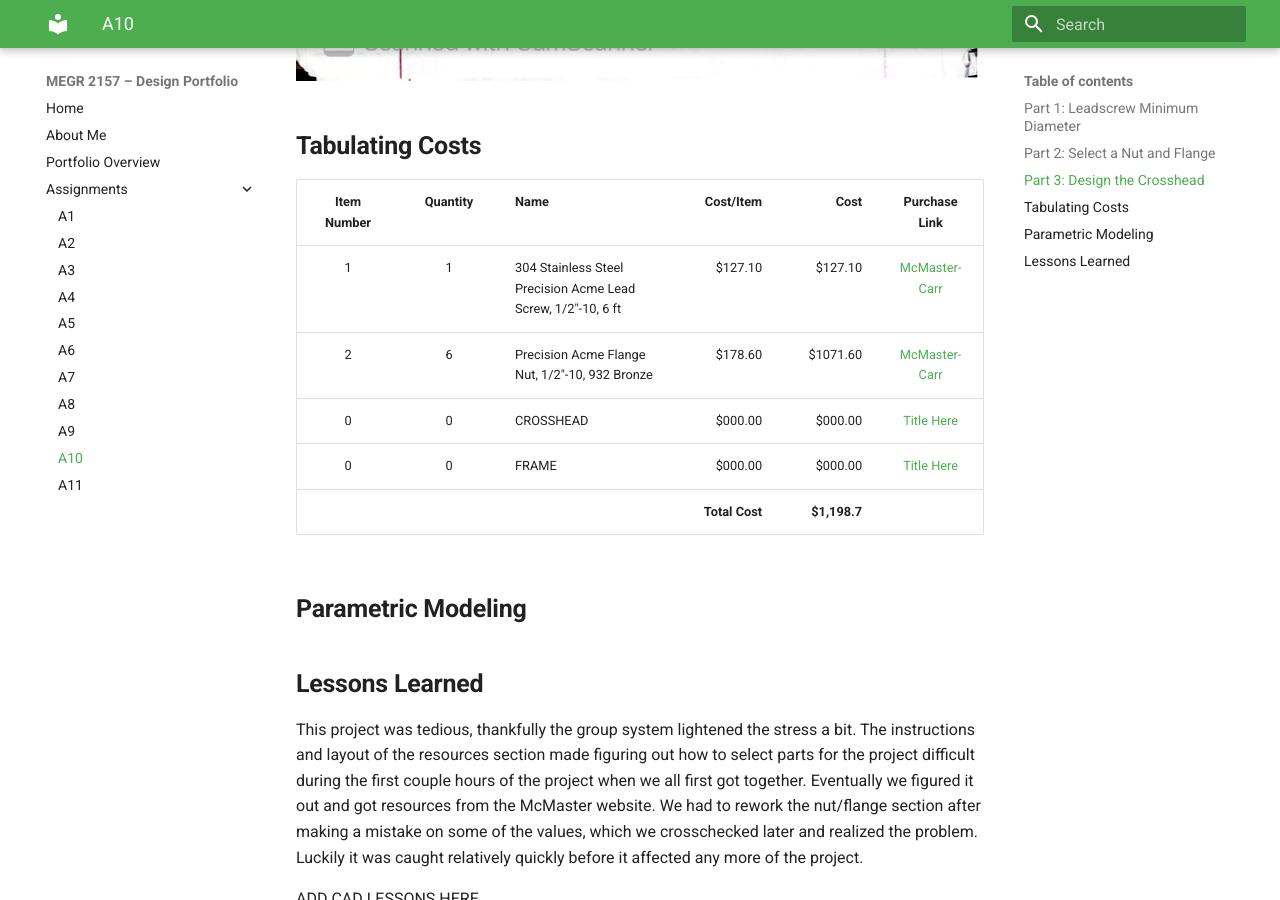
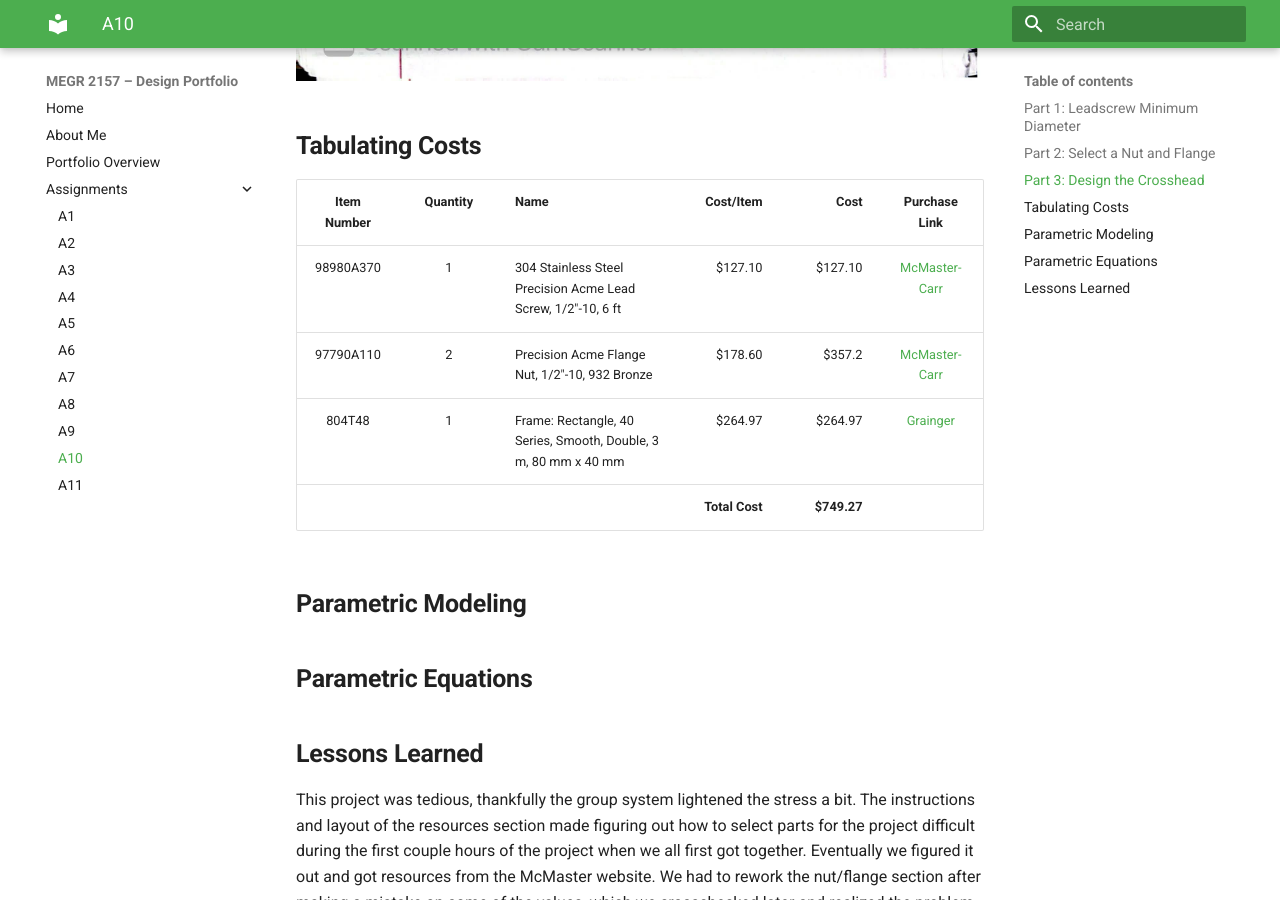
Before and after one commit to dadams78/design-projects-portfolio, an MkDocs documentation site: the page built from docs/assignments/A10/index.md, in a window 1280 px wide and 900 px high, scrolled down 7292 px. Built offline with MkDocs 1.6.1 and Material for MkDocs 9.7.7, drawn with Linux system fonts in a browser that asks for light colours.

Commit message:
Update index.md

```diff
--- a/docs/assignments/A10/index.md
+++ b/docs/assignments/A10/index.md
@@ -31,14 +31,17 @@ Finally, the design of the crosshead is calculated. A proper length found with r
 ## __Tabulating Costs__
 | Item Number | Quantity | Name | Cost/Item | Cost | Purchase Link |
 |:-----------:|:--------:|:-----|----------:|-----:|:-------------:|
-| 1 | 1 | 304 Stainless Steel Precision Acme Lead Screw, 1/2"-10, 6 ft | $127.10 | $127.10 | [McMaster-Carr](https://www.mcmaster.com/98980A370/) |
-| 2 | 6 | Precision Acme Flange Nut, 1/2"-10, 932 Bronze | $178.60 | $1071.60 | [McMaster-Carr](https://www.mcmaster.com/97790A110/) |
-| 0 | 0 | CROSSHEAD | $000.00 | $000.00 | [Title Here](Link here) |
-| 0 | 0 | FRAME | $000.00 | $000.00 | [Title Here](Link here) |
-| | | | **Total Cost** | **$1,198.7** | |
+| 98980A370 | 1 | 304 Stainless Steel Precision Acme Lead Screw, 1/2"-10, 6 ft | $127.10 | $127.10 | [McMaster-Carr](https://www.mcmaster.com/98980A370/) |
+| 97790A110 | 2 | Precision Acme Flange Nut, 1/2"-10, 932 Bronze | $178.60 | $357.2 | [McMaster-Carr](https://www.mcmaster.com/97790A110/) |
+| 804T48 | 1 | Frame: Rectangle, 40 Series, Smooth, Double, 3 m, 80 mm x 40 mm | $264.97 | $264.97 | [Grainger]([Link here](https://www.grainger.com/product/80-20-T-Slot-Framing-System-Rectangle-804T48)) |
+| | | | **Total Cost** | **$749.27** | |
 
 
 ## __Parametric Modeling__
+
+
+
+## __Parametric Equations__
 
 
 
```
